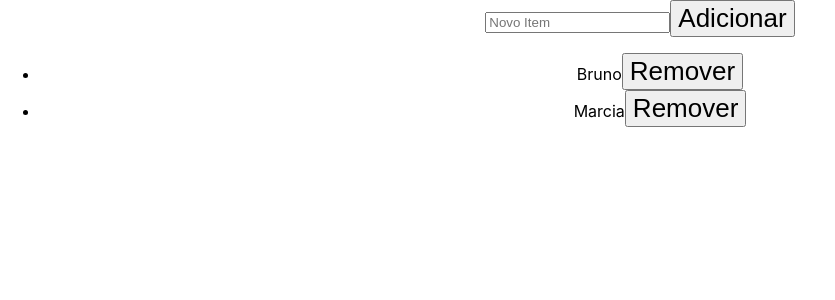
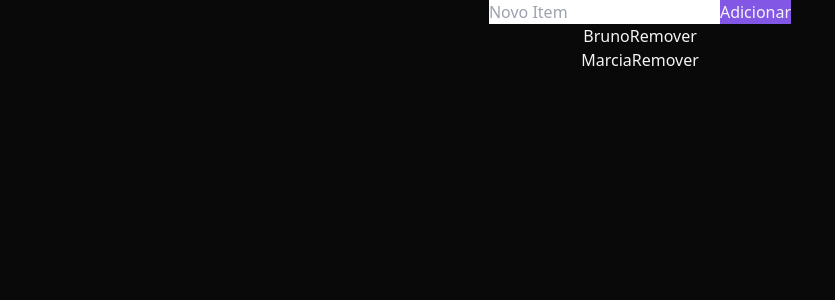
Before and after one commit to sajermann/ViteBoilerplate, a React (Vite) app: page / in a window 1280 px wide. Shown: the top 300 px of the page, without its empty margins (0-835 px from the left). Built offline with nearby package versions, Linux system fonts and the light colour scheme.

Commit message:
add tailwind

```diff
--- /dev/null
+++ b/postcss.config.js
@@ -0,0 +1,6 @@
+module.exports = {
+	plugins: {
+		tailwindcss: {},
+		autoprefixer: {},
+	},
+};
--- a/src/App.tsx
+++ b/src/App.tsx
@@ -8,7 +8,7 @@ function App() {
 
 	return (
 		<div className="App">
-				<Home />
+			<Home />
 		</div>
 	);
 }
--- a/src/Pages/Home/index.tsx
+++ b/src/Pages/Home/index.tsx
@@ -1,21 +1,19 @@
-import { useState } from "react";
+import { useState } from 'react';
 
 export default function Home() {
-  const [newItem, setNewItem] = useState("");
-  const [list, setList] = useState(["Bruno", "Marcia"]);
+	const [newItem, setNewItem] = useState('');
+	const [list, setList] = useState(['Bruno', 'Marcia']);
 
 	function addToList() {
 		setTimeout(() => {
-      setList((state) => [...state, newItem]);
+			setList(state => [...state, newItem]);
 		}, 500);
-
 	}
 
-  function removeFromList(itemRemove:string) {
+	function removeFromList(itemRemove: string) {
 		setTimeout(() => {
-      setList((state) => state.filter(item=>item !== itemRemove));
+			setList(state => state.filter(item => item !== itemRemove));
 		}, 500);
-
 	}
 	return (
 		<div data-testid="Batata">
@@ -24,16 +22,16 @@ export default function Home() {
 				data-testid="inputNewItem"
 				placeholder="Novo Item"
 				value={newItem}
-        onChange={(e) => setNewItem(e.target.value)}
+				onChange={e => setNewItem(e.target.value)}
 			/>
-      <button type="button" onClick={addToList}>
+			<button type="button" onClick={addToList} className="bg-brand-500">
 				Adicionar
 			</button>
 			<ul>
-        {list.map((item) => (
+				{list.map(item => (
 					<li key={item}>
 						{item}
-           <button type="button" onClick={()=>removeFromList(item)}>
+						<button type="button" onClick={() => removeFromList(item)}>
 							Remover
 						</button>
 					</li>
--- /dev/null
+++ b/src/global.css
@@ -0,0 +1,8 @@
+@tailwind base;
+@tailwind components;
+@tailwind utilities;
+
+
+body{
+	@apply bg-[#09090a] text-zinc-100
+}
--- a/src/index.css
+++ /dev/null
@@ -1,13 +0,0 @@
-body {
-  margin: 0;
-  font-family: -apple-system, BlinkMacSystemFont, 'Segoe UI', 'Roboto', 'Oxygen',
-    'Ubuntu', 'Cantarell', 'Fira Sans', 'Droid Sans', 'Helvetica Neue',
-    sans-serif;
-  -webkit-font-smoothing: antialiased;
-  -moz-osx-font-smoothing: grayscale;
-}
-
-code {
-  font-family: source-code-pro, Menlo, Monaco, Consolas, 'Courier New',
-    monospace;
-}
--- /dev/null
+++ b/tailwind.config.js
@@ -0,0 +1,19 @@
+/* eslint-disable global-require */
+/* eslint-disable import/no-extraneous-dependencies */
+module.exports = {
+	content: ['./src/**/*.tsx'],
+	theme: {
+		extend: {
+			colors: {
+				brand: {
+					300: '#996DFF',
+					500: '#8257e6',
+				},
+			},
+			borderRadius: {
+				md: '4px',
+			},
+		},
+	},
+	plugins: [require('tailwind-scrollbar')],
+};
```
Also changed, not shown: package.json (+7 -3 lines), src/main.tsx (+8 -8 lines), 1 other file (tests, documents, lock files or other folders). Lines whose indentation alone changed are shown as unchanged.
